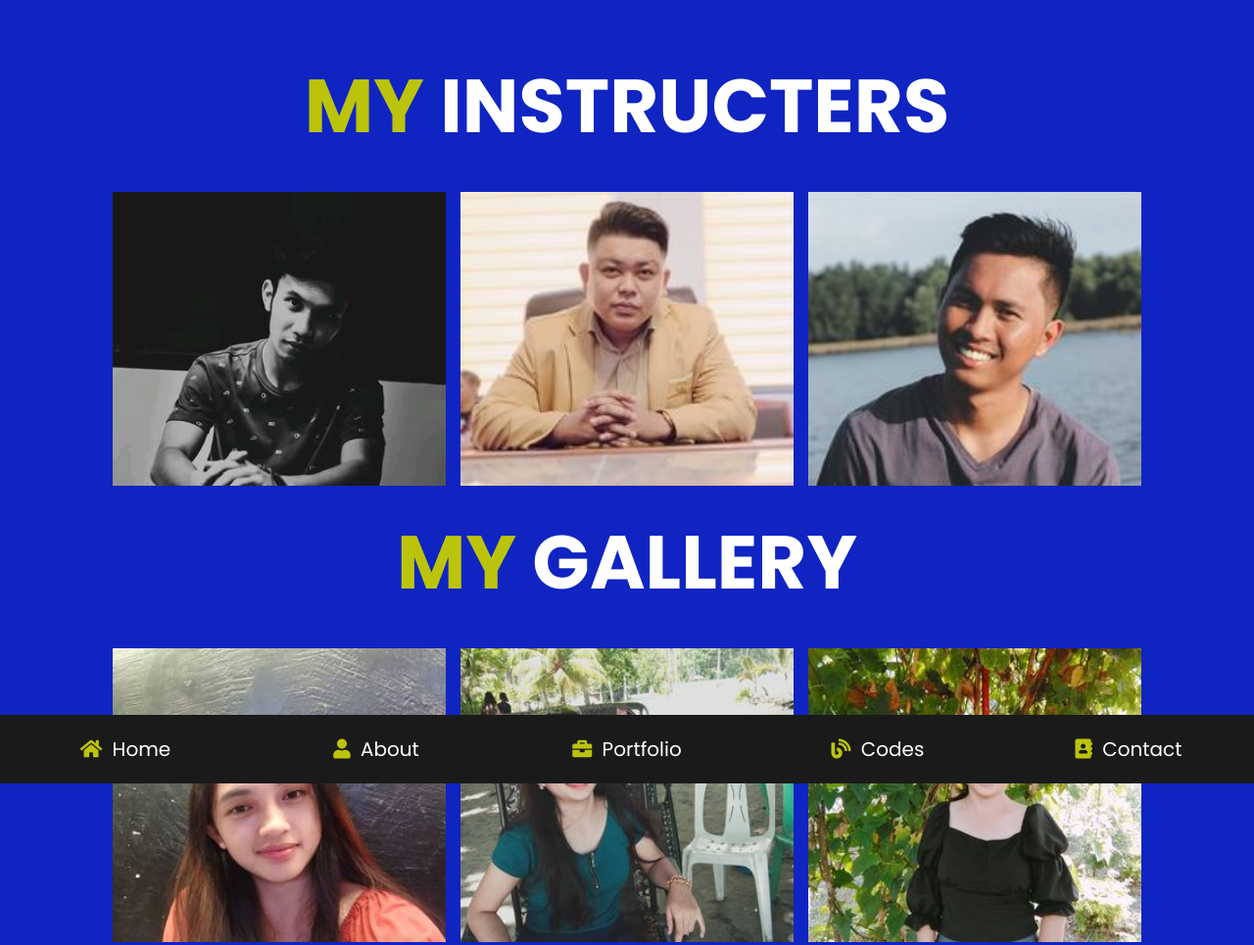
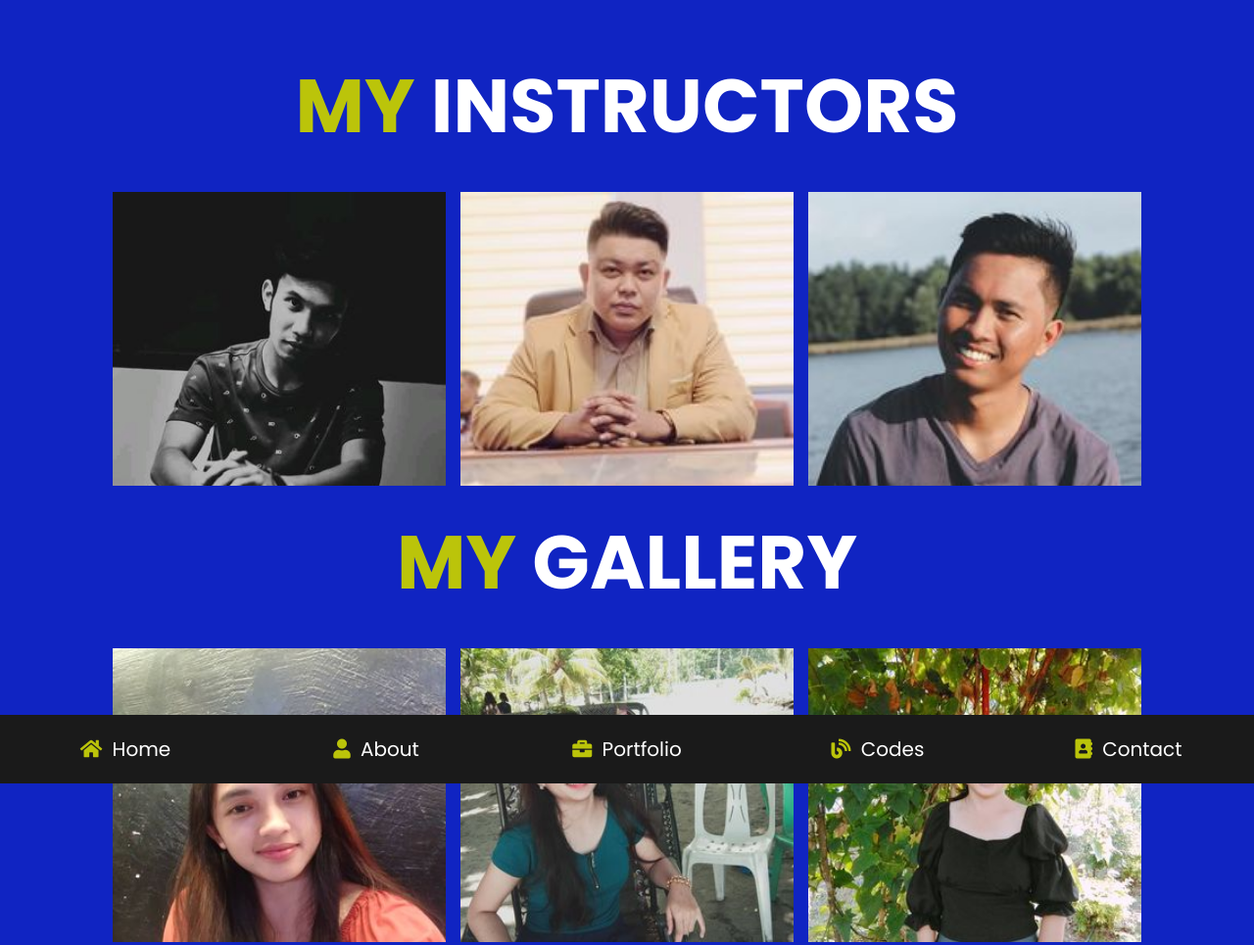
Before and after one commit to Scarletskull/AbegaelBalibaportfolio, a plain HTML site: page portfolio.html in a window 1280 px wide. Shown: the top 965 px of the page at 98% size. Drawn offline with Linux system fonts and the light colour scheme.

Commit message:
Update portfolio.html

```diff
--- a/portfolio.html
+++ b/portfolio.html
@@ -31,7 +31,7 @@
 
 <section class="portfolio">
 
-    <h1 class="heading"> <span>My</span> Instructers </h1>
+    <h1 class="heading"> <span>My</span> Instructors </h1>
 
     <div class="box-container">
 
@@ -39,7 +39,7 @@
             <img src="images/fud.jpg" alt="">
             <div class="content">
                 <h3>Mark fuji F. Fajiculay</h3>
-                <p>My Instructer in WEB PROGRAMMING and DEVELOPMENT/ Automata Theory and Formal Languages.</p>
+                <p>My Instructor in WEB PROGRAMMING and DEVELOPMENT/ Automata Theory and Formal Languages.</p>
 
             </div>
         </div>
@@ -48,7 +48,7 @@
             <img src="images/fin.jpg" alt="">
             <div class="content">
                 <h3>Charles Buenavista</h3>
-                <p>My Instructer in Software Engineering 1/ CS Elective/ Applications Development and Emerging Technologies.</p>
+                <p>My Instructor in Software Engineering 1/ CS Elective/ Applications Development and Emerging Technologies.</p>
 
             </div>
         </div>
@@ -57,7 +57,7 @@
             <img src="images/san.jpg" alt="">
             <div class="content">
                 <h3>Mark Kevin Sanig</h3>
-                <p>My Instructer in Information Assurance and Security/ Advance Database Systems.</p>
+                <p>My Instructor in Information Assurance and Security/ Advance Database Systems.</p>
 
             </div>
         </div>
```
